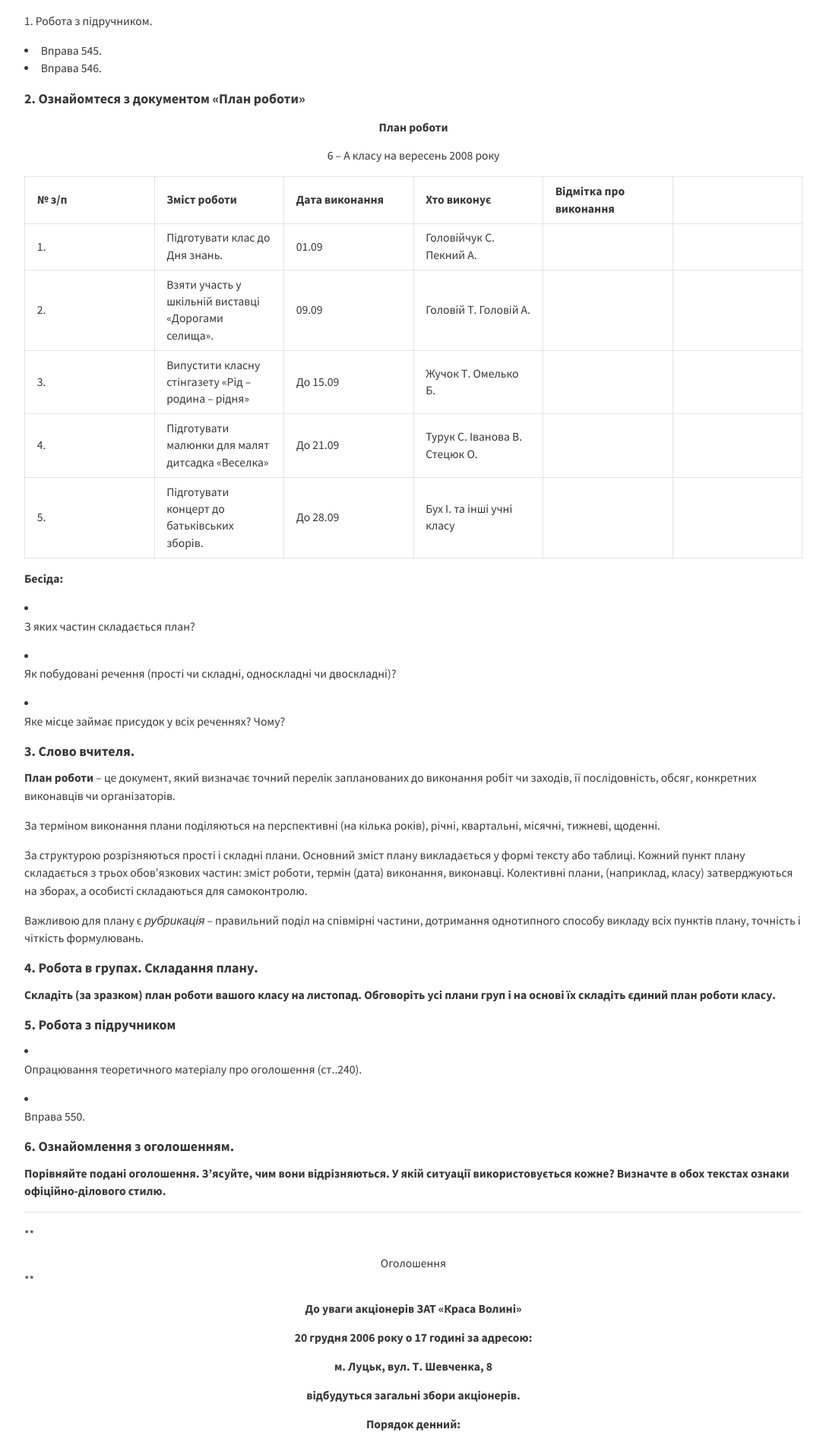
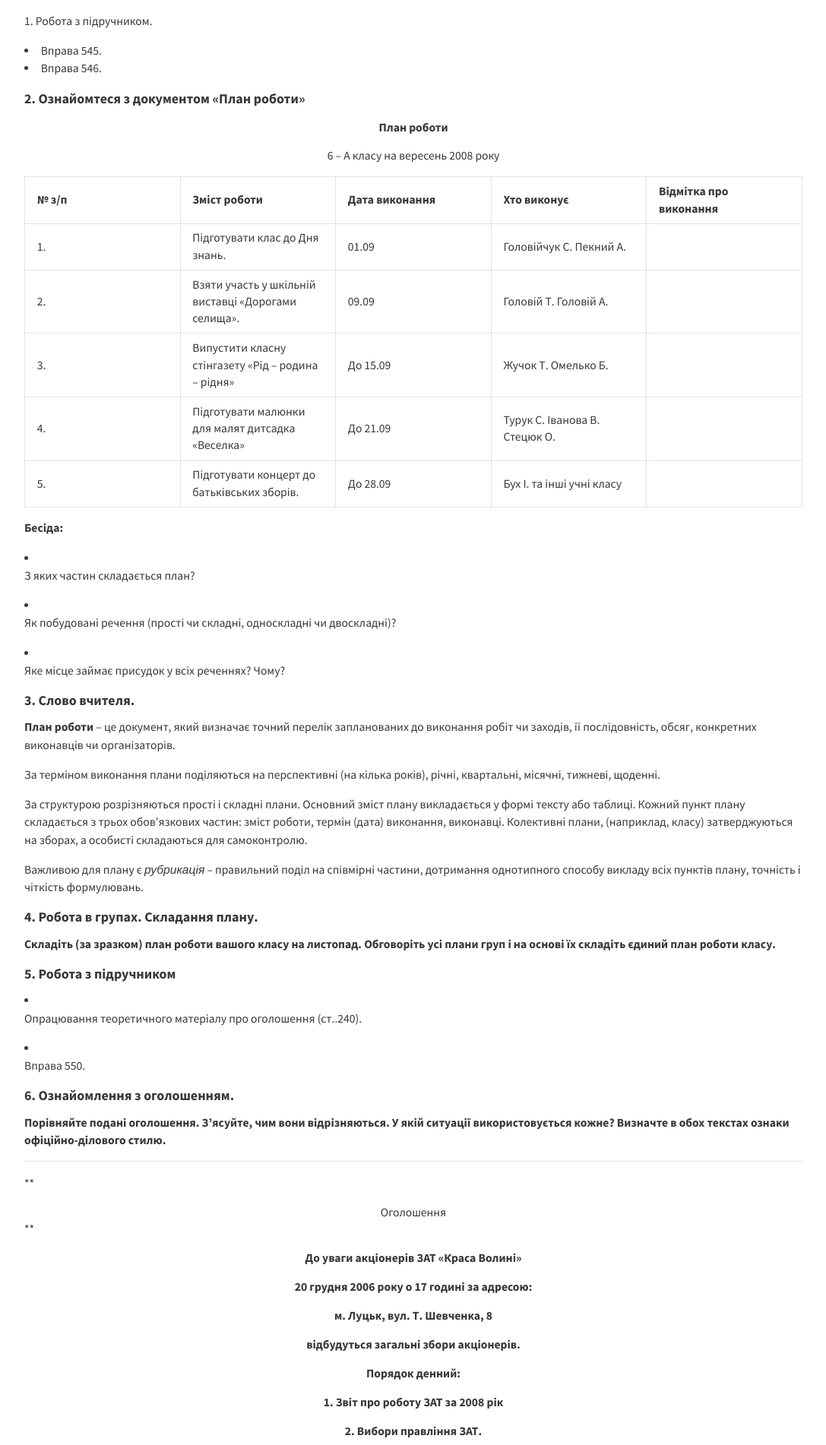
Before and after one commit to tetyanashevchuk/tetyanashevchuk.github.io, a Jekyll site: the page built from _posts/2016-01-01-6-klass-Oficiyno-diloviy-styl.md, in a window 1280 px wide. Shown: the part 2531-4433 px from the top of the page at 76% size, without its empty margins (96-1183 px from the left). Built offline with Jekyll 4.4.1, drawn with Linux system fonts in a browser that asks for light colours; nearby versions of some CDN libraries.

```diff
--- a/_posts/2016-01-01-6-klass-Oficiyno-diloviy-styl.md
+++ b/_posts/2016-01-01-6-klass-Oficiyno-diloviy-styl.md
@@ -105,7 +105,7 @@
 |    2. | Взяти участь у шкільній виставці «Дорогами селища». | 09.09          | Головій Т. Головій А.         |                        |
 |    3. | Випустити класну стінгазету «Рід – родина – рідня»  | До 15.09       | Жучок Т. Омелько Б.           |                        |
 |    4. | Підготувати малюнки для малят дитсадка «Веселка»    | До 21.09       | Турук С. Іванова В. Стецюк О. |                        |
-|    5. | Підготувати концерт до батьківських зборів.         | До 28.09       | Бух І. та інші учні класу     |                        | |
+|    5. | Підготувати концерт до батьківських зборів.         | До 28.09       | Бух І. та інші учні класу     |                        |
 
 
 **Бесіда:**
```
